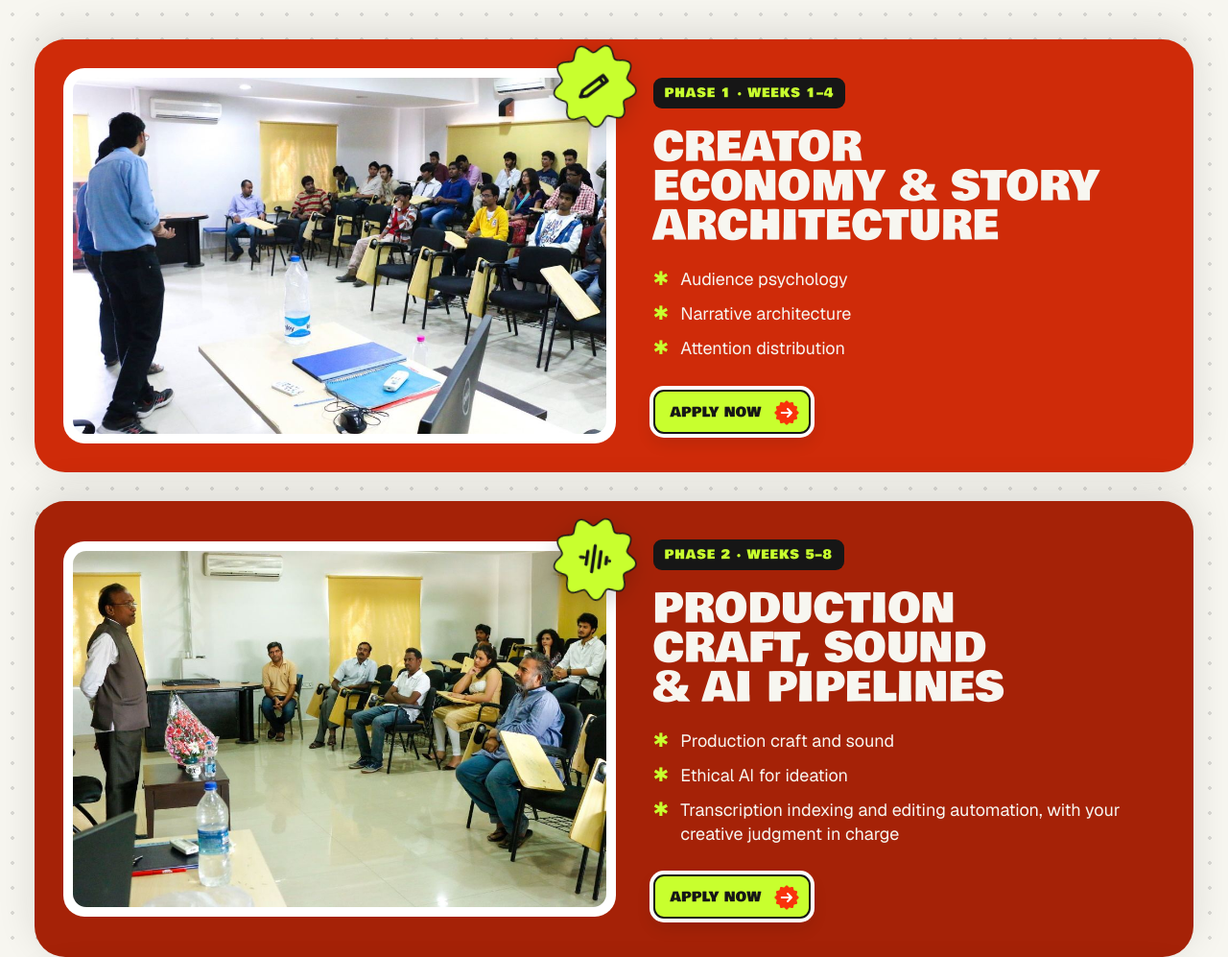
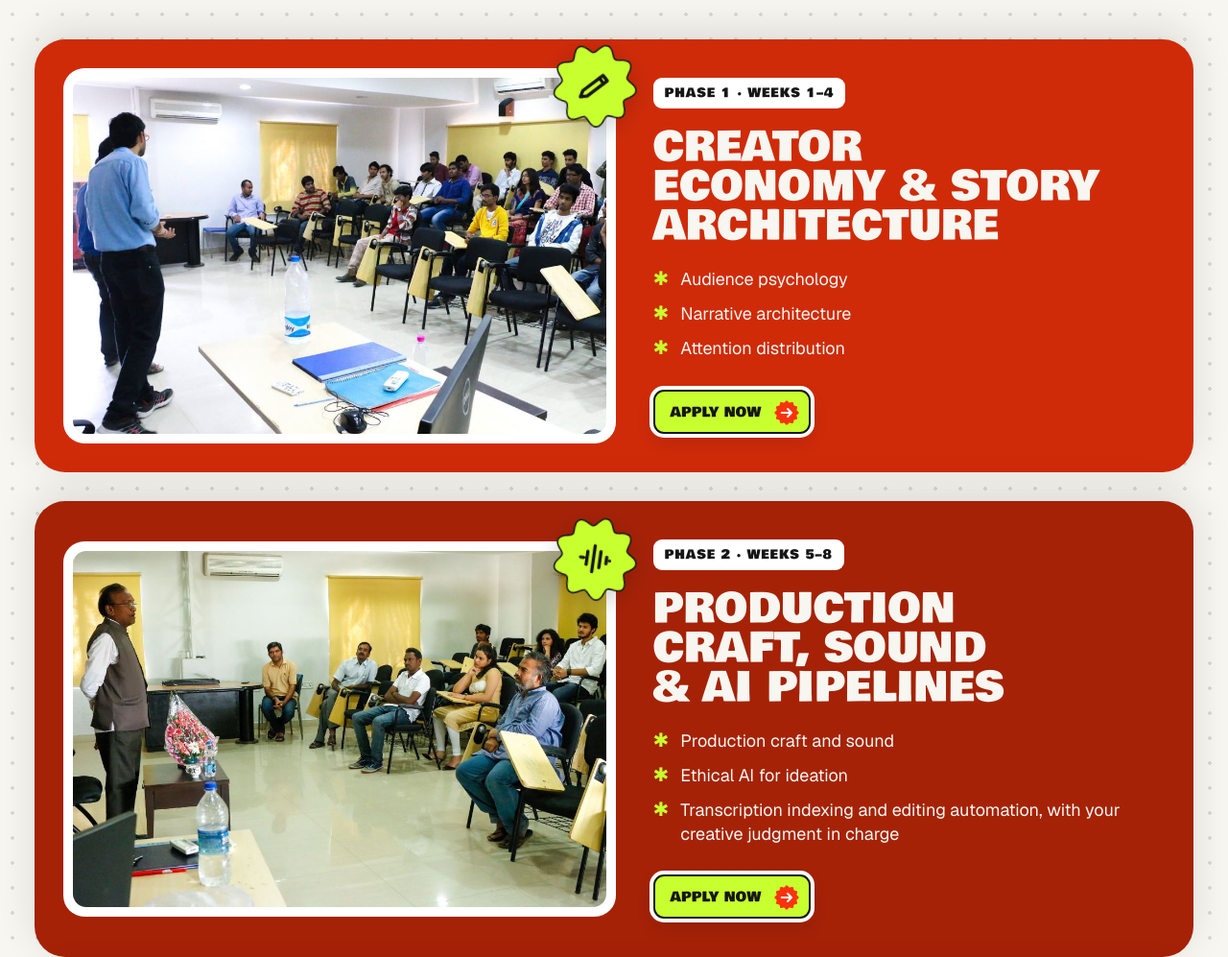
Before and after one commit to vamshicreates/creator-school-ramanaidu-studios, a plain HTML site: page index.html in a window 1280 px wide. Shown: the part 6006-7003 px from the top of the page at 96% size. Drawn offline with nearby package versions, Linux system fonts and the light colour scheme.

Commit message:
Curriculum phase labels: white with black text
Co-Authored-By: Claude Opus 5.5 <noreply@anthropic.com>
Claude-Session: https://claude.ai/code/session_017x75gjDAQKuRtmqzqfuFLs

```diff
--- a/index.html
+++ b/index.html
@@ -257,7 +257,7 @@ p{margin:0}
 .cc .ph img{border-radius:14px;width:100%;aspect-ratio:3/2;object-fit:cover}
 .cc .badge{position:absolute;top:-24px;right:-20px;--s:84px;animation:wob 5s ease-in-out infinite}
 .cc .body{padding:10px 10px 10px 0}
-.cc .wk{display:inline-flex;gap:10px;align-items:center;font-family:var(--display);font-size:13px;letter-spacing:.08em;background:var(--ink);color:var(--lime);border-radius:9px;padding:7px 12px 5px;margin-bottom:20px}
+.cc .wk{display:inline-flex;gap:10px;align-items:center;font-family:var(--display);font-size:13px;letter-spacing:.08em;background:var(--paper);color:var(--ink);border-radius:9px;padding:7px 12px 5px;margin-bottom:20px}
 .cc h3{font-size:clamp(28px,3.3vw,48px);margin-bottom:22px}
 .cc ul{list-style:none;padding:0;margin:0 0 30px;display:flex;flex-direction:column;gap:12px}
 .cc li{display:flex;gap:12px;align-items:flex-start;font-size:18px;line-height:1.35}
```
